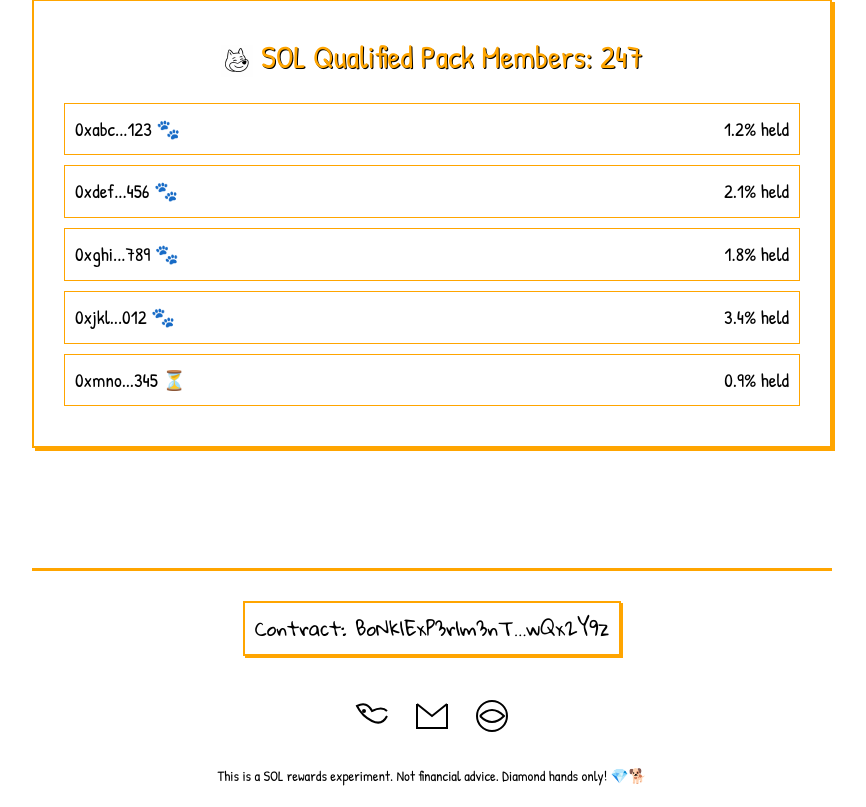
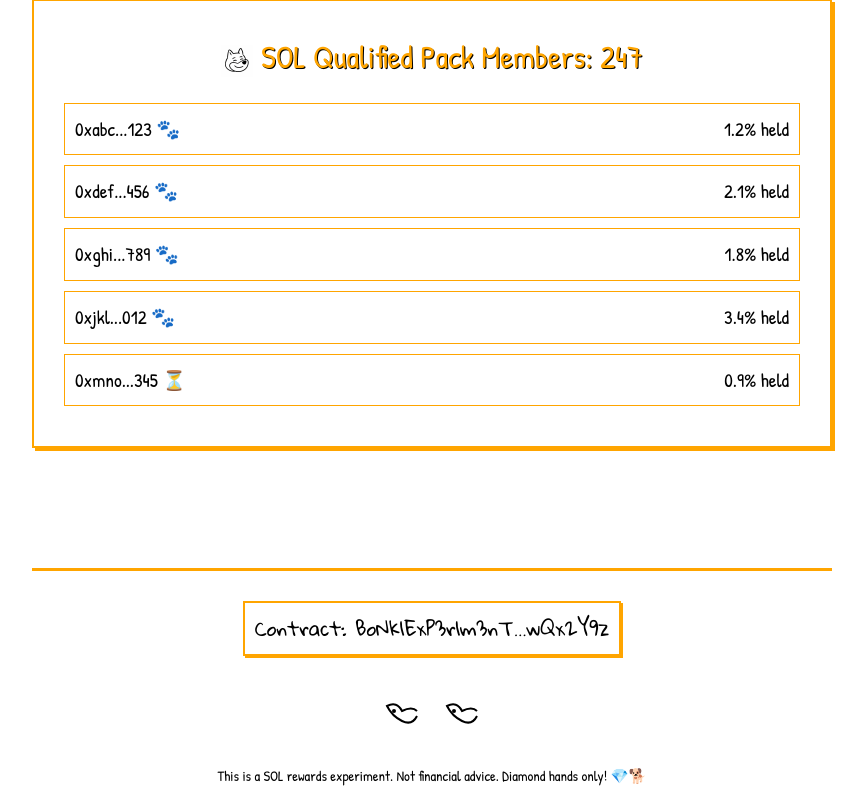
Before and after one commit to TrendsAI-bit/thebonkexperiment, a React (Vite) app: page / in a window 1280 px wide. Shown: the part 2659-3466 px from the top of the page, without its empty margins (208-1074 px from the left). Built offline with nearby package versions, Linux system fonts and the light colour scheme.

Commit message:
Update footer social icons to link to @MRzhangbolun and @ExperimentBonk

```diff
--- a/src/components/Footer.jsx
+++ b/src/components/Footer.jsx
@@ -20,13 +20,12 @@ export default function Footer() {
             <circle cx="12" cy="15" r="1" fill="#000" />
           </svg>
         </a>
-        <svg className="social-icon" viewBox="0 0 40 40">
-          <path d="M5,8 L20,20 L35,8 M5,8 L5,32 L35,32 L35,8" />
-        </svg>
-        <svg className="social-icon" viewBox="0 0 40 40">
-          <circle cx="20" cy="20" r="15" />
-          <path d="M8,20 Q20,8 32,20 Q20,32 8,20" />
-        </svg>
+        <a href="https://x.com/ExperimentBonk" target="_blank" rel="noopener noreferrer">
+          <svg className="social-icon" viewBox="0 0 40 40">
+            <path d="M35,15 Q30,10 20,15 Q15,5 5,10 Q10,20 20,25 Q30,30 35,20" />
+            <circle cx="12" cy="15" r="1" fill="#000" />
+          </svg>
+        </a>
       </div>
 
       <p className="disclaimer">
```
